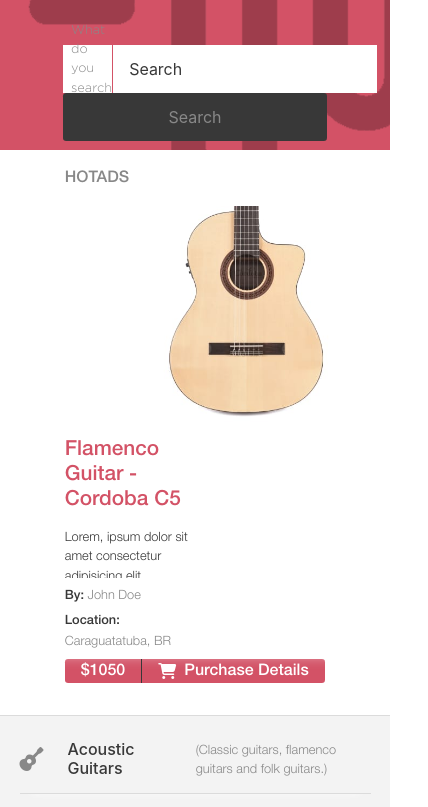
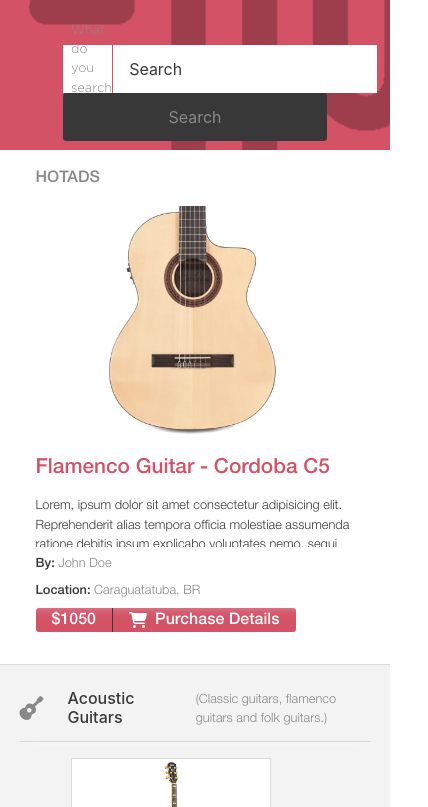
Before and after one commit to ldelbel/music-store-website, a plain HTML site: page index.html in a window 390 px wide. Shown: the part 272-1079 px from the top of the page, 428 px wide, since content can reach past the window. Drawn offline with nearby package versions, Linux system fonts and the light colour scheme; a web font is replaced by a local one.

Commit message:
Improved responsiveness of hotads-img for small screens

```diff
--- a/css/styles.css
+++ b/css/styles.css
@@ -1251,6 +1251,10 @@
   border-bottom: 0.1em solid #dbdbdb;
 }
 
+.hotads-cont {
+  width: 100%;
+}
+
 .hotads__main_content-img,
 .results__main_content-img {
   width: 22.6875em;
@@ -1284,6 +1288,10 @@
   font-size: 1.2em;
 }
 
+.hotads__main_content-info {
+  width: 100%;
+}
+
 .hotads__main_content-info h3,
 .results__main_content-info h3 {
   font-size: 1.3em;
@@ -1648,6 +1656,14 @@
     width: 100%;
   }
 
+  .hotads-cont {
+    width: 75%;
+  }
+
+  .hotads__main_content-info {
+    width: 55%;
+  }
+
   .hotads__main_content-info-button button:first-child,
   .hotads__main_content-info-button button:last-child {
     height: 3em;
@@ -1667,6 +1683,11 @@
     flex-direction: column;
   }
 
+  .hotads__main_content-img {
+    width: 80vw;
+    height: 60vw;
+  }
+
   .hotads {
     height: auto;
   }
--- a/index.html
+++ b/index.html
@@ -122,16 +122,16 @@
     </header>
     <main>
       <div class="hotads py-3 co-l f-hm">
-        <div class="container w-75 ai-c h-100 px-0">
+        <div class="hotads-cont container ai-c h-100 px-0">
           <div class="hotads__arrow_circle round w-mc ai-c jc-c co-r d-none d-md-flex">
             <i class="fas fa-chevron-left"></i>
           </div>
 
-          <div class="hotads__main flex-col w-90 h-100 px-3">
+          <div class="hotads__main flex-col w-90 center h-100 px-3">
             <div class="hotads__main_title pb-3">HOTADS</div>
             <div class="hotads__main_content jc-sb">
               <div class="hotads__main_content-img"></div>
-              <div class="hotads__main_content-info w-55 py-3">
+              <div class="hotads__main_content-info py-3">
                 <h3 class="co-r f-hm">Flamenco Guitar - Cordoba C5</h3>
                 <div class="fixed-p">
 
```
